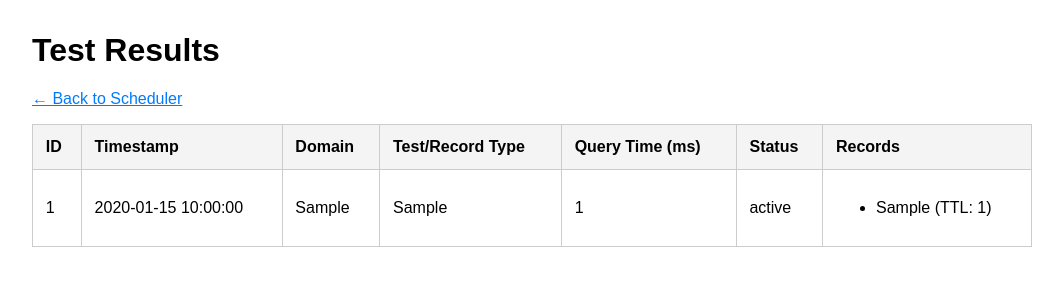
After one commit to dhamma-dev/dns-poc1, a Flask app: page /results in a window 1280 px wide. The commit adds this page. Shown: the top 300 px of the page, without its empty margins (108-1171 px from the left). Run offline with Flask 2, Linux system fonts and the light colour scheme; tables that the repository leaves empty hold one stand-in row (values such as "Sample post").

Commit message:
feat: Add database persistence and DNS trace functionality
This commit implements the next major phase of the DNS monitoring POC.

Key features include:
- **PostgreSQL Integration:** A PostgreSQL database service has been added via Docker Compose. The coordinator now uses SQLAlchemy to persist all test results.
- **Expanded Agent Capabilities:** The agent can now perform both standard DNS lookups and `dig +trace` tests, selectable via the UI.
- **Results Visualization:** A new `/results` page has been added to the UI, allowing users to view a history of all test results stored in the database.

The entire application remains fully containerized and orchestrated with docker-compose.

```diff
--- a/coordinator/main.py
+++ b/coordinator/main.py
@@ -1,6 +1,7 @@
 from flask import Flask, request, jsonify, render_template, redirect, url_for
 from celery import Celery
 import logging
+import json
 
 # --- App & Celery Configuration ---
 
@@ -10,10 +11,17 @@ logging.basicConfig(
     format='%(asctime)s - %(name)s - %(levelname)s - %(message)s'
 )
 
+from .models import db, TestResult, DNSRecord
+
 # Initialize Flask App
 app = Flask(__name__)
 
 import os
+
+# Configure Database
+app.config['SQLALCHEMY_DATABASE_URI'] = os.environ.get('DATABASE_URL', 'postgresql://user:password@localhost:5432/digdug_db')
+app.config['SQLALCHEMY_TRACK_MODIFICATIONS'] = False
+db.init_app(app)
 
 # Configure Celery
 # The broker URL points to the Redis server, configured via environment variables.
@@ -29,11 +37,17 @@ celery.conf.update(app.config)
 # --- Celery Task Definition ---
 
 @celery.task(name='tasks.run_dig_task')
-def run_dig_task(domain, record_type, target_server=None):
+def run_dig_task(domain, record_type, test_type):
     # This is a placeholder signature.
     # The actual task logic will live in the agent's worker process.
     # The coordinator only needs to know the task's name and signature to call it.
     pass
+
+
+# --- Database Initialization ---
+# Create tables if they don't exist
+with app.app_context():
+    db.create_all()
 
 
 # --- Flask Routes ---
@@ -51,15 +65,16 @@ def submit_test():
     """
     domain = request.form.get('domain')
     record_type = request.form.get('record_type', 'A')
+    test_type = request.form.get('test_type', 'server')
 
     if not domain:
         return "Error: Domain is required", 400
 
-    logging.info(f"Dispatching task for domain: {domain}, type: {record_type}")
+    logging.info(f"Dispatching task for domain: {domain}, type: {record_type}, test_type: {test_type}")
 
     # Send the task to the Celery queue.
     # The agent worker will pick this up.
-    run_dig_task.delay(domain, record_type)
+    run_dig_task.delay(domain, record_type, test_type)
 
     return redirect(url_for('index'))
 
@@ -67,17 +82,55 @@ def submit_test():
 def receive_results():
     """
     API endpoint for agents to post back their results.
+    This now saves the results to the database.
     """
     if not request.is_json:
         logging.error("Request was not JSON")
         return jsonify({"error": "Request must be JSON"}), 400
 
     data = request.get_json()
-
     logging.info("--- RESULT RECEIVED FROM AGENT ---")
     logging.info(json.dumps(data, indent=2))
 
-    return jsonify({"status": "success", "message": "Data received"}), 201
+    if data.get('error'):
+        logging.error(f"Agent reported an error: {data['error']}")
+        return jsonify({"status": "error", "message": "Agent error received"}), 400
+
+    # Create a new TestResult object
+    new_result = TestResult(
+        domain=data.get('domain'),
+        record_type=data.get('record_type'),
+        query_time_ms=data.get('query_time_ms'),
+        status=data.get('status')
+    )
+
+    # Create associated DNSRecord objects
+    if data.get('records'):
+        for record_data in data['records']:
+            new_record = DNSRecord(
+                name=record_data.get('name'),
+                ttl=record_data.get('ttl'),
+                record_class=record_data.get('class'),
+                record_type=record_data.get('type'),
+                data=record_data.get('data'),
+                test_result=new_result  # Associate with the parent TestResult
+            )
+            db.session.add(new_record)
+
+    db.session.add(new_result)
+    db.session.commit()
+
+    logging.info(f"Successfully saved test result for {data.get('domain')} to the database.")
+
+    return jsonify({"status": "success", "message": "Data received and saved"}), 201
+
+@app.route('/results', methods=['GET'])
+def list_results():
+    """
+    Fetches all test results from the database and displays them.
+    """
+    results = TestResult.query.order_by(TestResult.created_at.desc()).all()
+    return render_template('results.html', results=results)
 
 if __name__ == '__main__':
     # This is for local development only.
--- a/coordinator/requirements.txt
+++ b/coordinator/requirements.txt
@@ -3,3 +3,5 @@ Werkzeug==2.2.2
 celery==5.2.7
 redis==4.3.4
 gunicorn==20.1.0
+Flask-SQLAlchemy==2.5.1
+psycopg2-binary==2.9.3
--- /dev/null
+++ b/coordinator/templates/results.html
@@ -0,0 +1,62 @@
+<!DOCTYPE html>
+<html lang="en">
+<head>
+    <meta charset="UTF-8">
+    <meta name="viewport" content="width=device-width, initial-scale=1.0">
+    <title>Test Results</title>
+    <style>
+        body { font-family: sans-serif; margin: 2em; }
+        .container { max-width: 1000px; margin: auto; }
+        table { width: 100%; border-collapse: collapse; margin-top: 1em; }
+        th, td { border: 1px solid #ccc; padding: 0.8em; text-align: left; }
+        th { background-color: #f4f4f4; }
+        .trace-data { white-space: pre-wrap; font-family: monospace; background-color: #efefef; padding: 1em; }
+        a { color: #007bff; }
+    </style>
+</head>
+<body>
+    <div class="container">
+        <h1>Test Results</h1>
+        <p><a href="/">&larr; Back to Scheduler</a></p>
+        <table>
+            <thead>
+                <tr>
+                    <th>ID</th>
+                    <th>Timestamp</th>
+                    <th>Domain</th>
+                    <th>Test/Record Type</th>
+                    <th>Query Time (ms)</th>
+                    <th>Status</th>
+                    <th>Records</th>
+                </tr>
+            </thead>
+            <tbody>
+                {% for result in results %}
+                <tr>
+                    <td>{{ result.id }}</td>
+                    <td>{{ result.created_at.strftime('%Y-%m-%d %H:%M:%S') }}</td>
+                    <td>{{ result.domain }}</td>
+                    <td>{{ result.record_type }}</td>
+                    <td>{{ result.query_time_ms }}</td>
+                    <td>{{ result.status }}</td>
+                    <td>
+                        {% if result.record_type == 'TRACE' %}
+                            <details>
+                                <summary>View Trace</summary>
+                                <div class="trace-data">{{ result.records[0].data }}</div>
+                            </details>
+                        {% else %}
+                            <ul>
+                            {% for record in result.records %}
+                                <li>{{ record.data }} (TTL: {{ record.ttl }})</li>
+                            {% endfor %}
+                            </ul>
+                        {% endif %}
+                    </td>
+                </tr>
+                {% endfor %}
+            </tbody>
+        </table>
+    </div>
+</body>
+</html>
```
Also changed, not shown: agent/agent.py (+23 -6 lines), coordinator/models.py (added, +46 -0 lines), coordinator/templates/index.html (+8 -1 lines), docker-compose.yml (+16 -0 lines).
